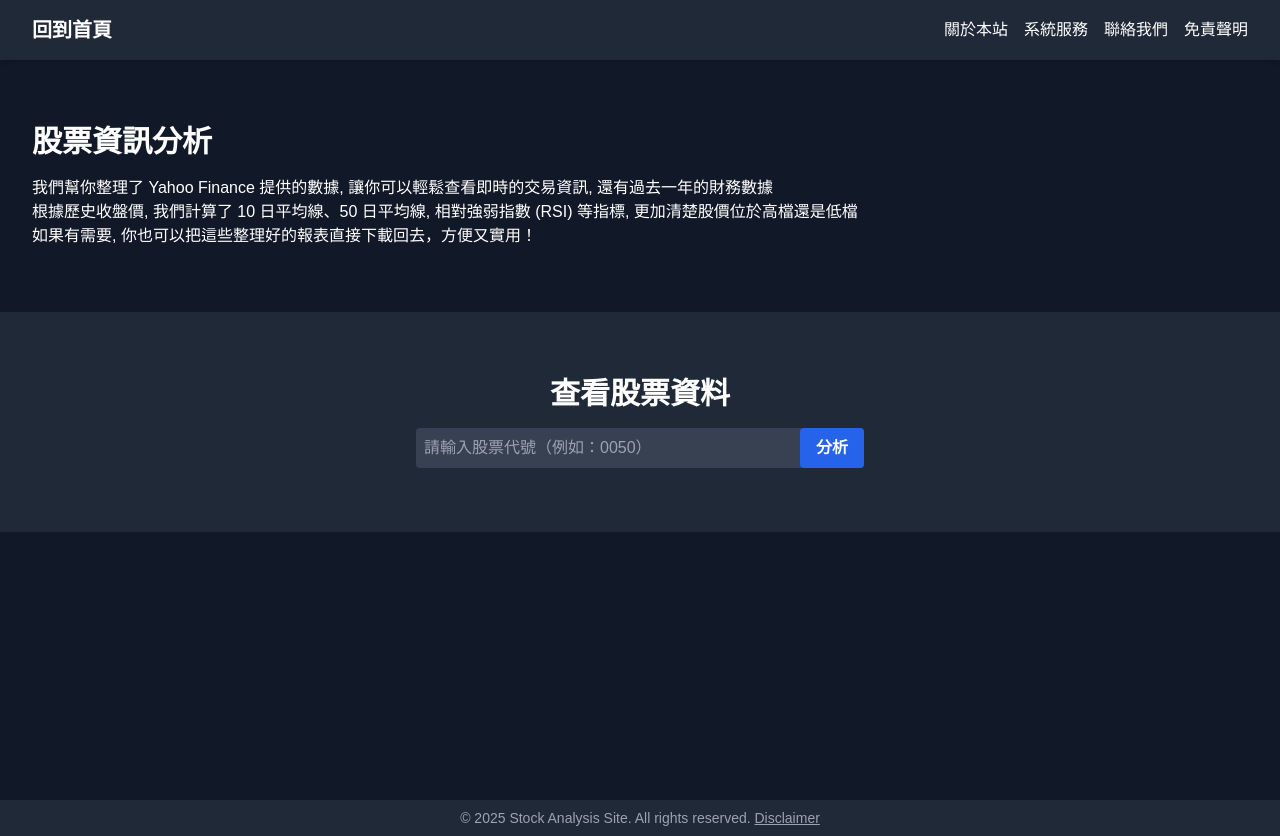
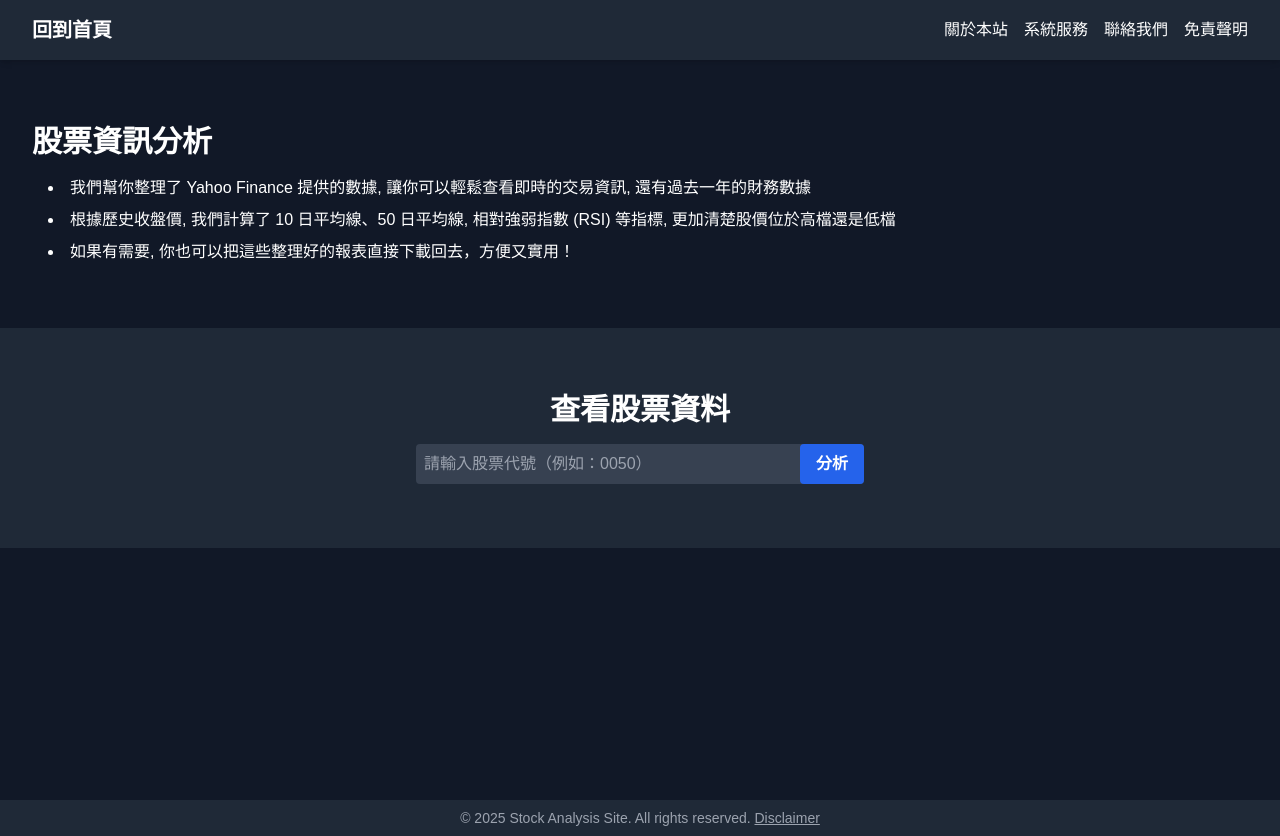
Before and after one commit to cyanshub/sp-stock-report-frontend, a Next.js app: page / in a window 1280 px wide. Built offline with nearby package versions, Linux system fonts and the light colour scheme.

Commit message:
fix: 微調首頁清單元素呈現方式

```diff
--- a/components/homepage/Homapage.tsx
+++ b/components/homepage/Homapage.tsx
@@ -19,13 +19,12 @@ export default function HomePage() {
       <main>
         <section className="container py-16 text-left">
           <h1 className="title">股票資訊分析</h1>
-          <ul>
+          <ul className="list-disc list-inside pl-4 space-y-2">
             <li>我們幫你整理了 Yahoo Finance 提供的數據, 讓你可以輕鬆查看即時的交易資訊, 還有過去一年的財務數據</li>
             <li>根據歷史收盤價, 我們計算了 10 日平均線、50 日平均線, 相對強弱指數 (RSI) 等指標, 更加清楚股價位於高檔還是低檔</li>
             <li>如果有需要, 你也可以把這些整理好的報表直接下載回去，方便又實用！</li>
           </ul>
         </section>
-
         <section className="bg-gray-800 py-16">
           <div className="container">
             <h2 className="title text-center">
```
